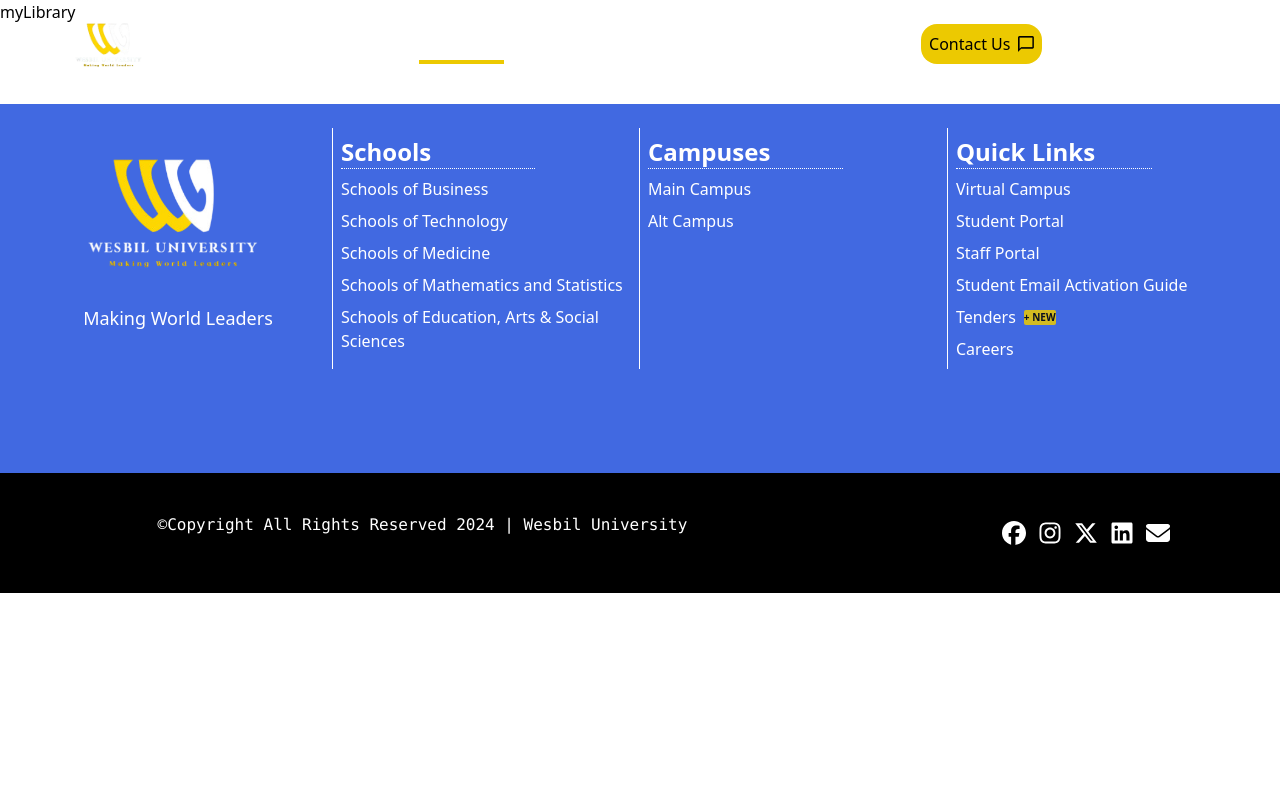
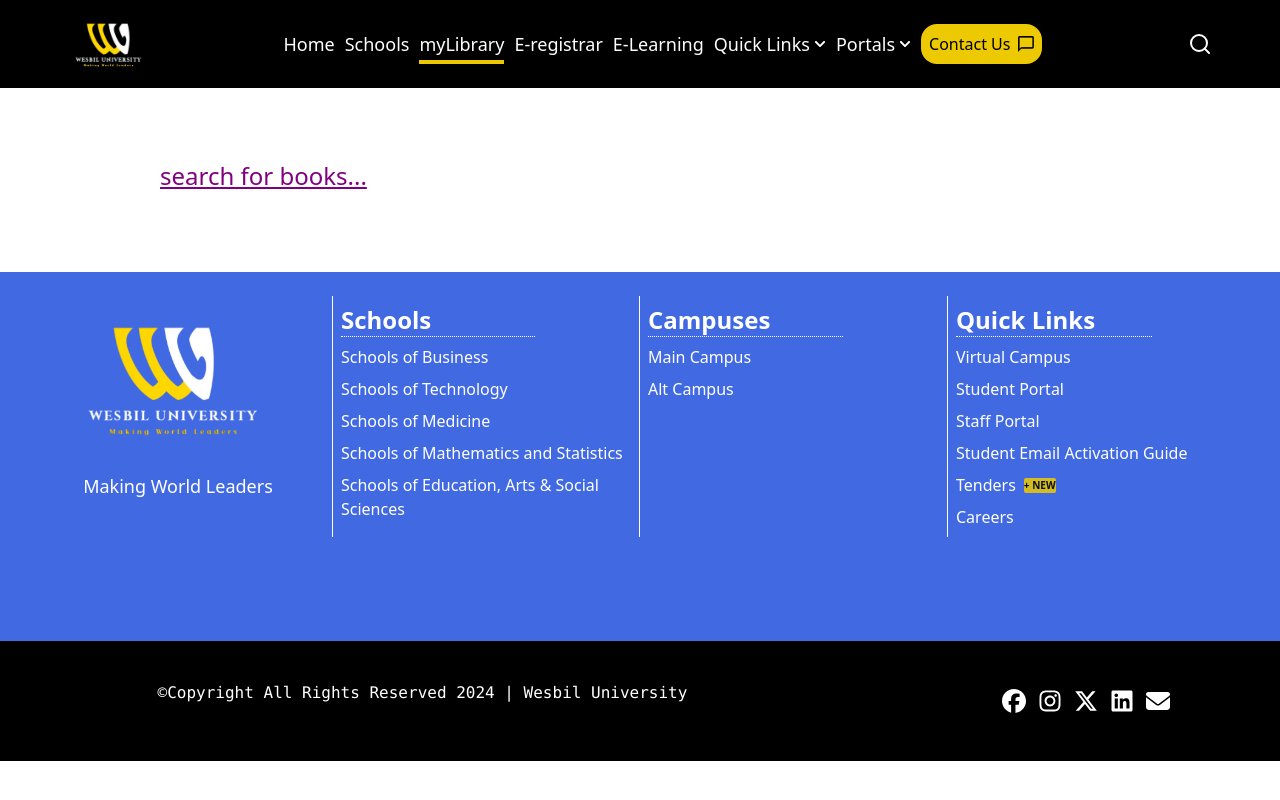
Before and after one commit to bilsim-code/Wesbil-University, a React (Vite) app in the folder frontend/: page /mylibrary in a window 1280 px wide. Built offline with nearby package versions, Linux system fonts and the light colour scheme.

Commit message:
open library api

```diff
--- a/frontend/src/Components/Navbar.jsx
+++ b/frontend/src/Components/Navbar.jsx
@@ -29,7 +29,7 @@ const Navbar = () => {
   return (
     <nav
       ref={navRef}
-      className={`navbar flex justify-between px-4 pt-3 nav-ul-md:justify-around transition-all duration-1000 nav-ul-md:px-0 items-center  pb-3 pr-0 fixed right-0 left-0 top-0 z-50 overflow-hidden ${location.pathname === '/courses' || location.pathname === '/research' ? 'bg-black' : ''}`}
+      className={`navbar flex justify-between px-4 pt-3 nav-ul-md:justify-around transition-all duration-1000 nav-ul-md:px-0 items-center  pb-3 pr-0 fixed right-0 left-0 top-0 z-50 overflow-hidden ${location.pathname === '/courses' || location.pathname === '/research' || location.pathname === "/mylibrary" ? 'bg-black' : ''}`}
     >
       <RouterLink to={"/"}>
         <img
--- a/frontend/src/Pages/MyLibrary.jsx
+++ b/frontend/src/Pages/MyLibrary.jsx
@@ -1,7 +1,10 @@
 
 const MyLibrary = () => {
   return (
-    <div>myLibrary</div>
+    /* try open library api and integrate it to the application */
+    <div className="mt-40 px-40">
+      <a href="https://openlibrary.org/" className="text-purple text-2xl underline hover:no-underline">search for books...</a>
+    </div>
   )
 }
 
```
